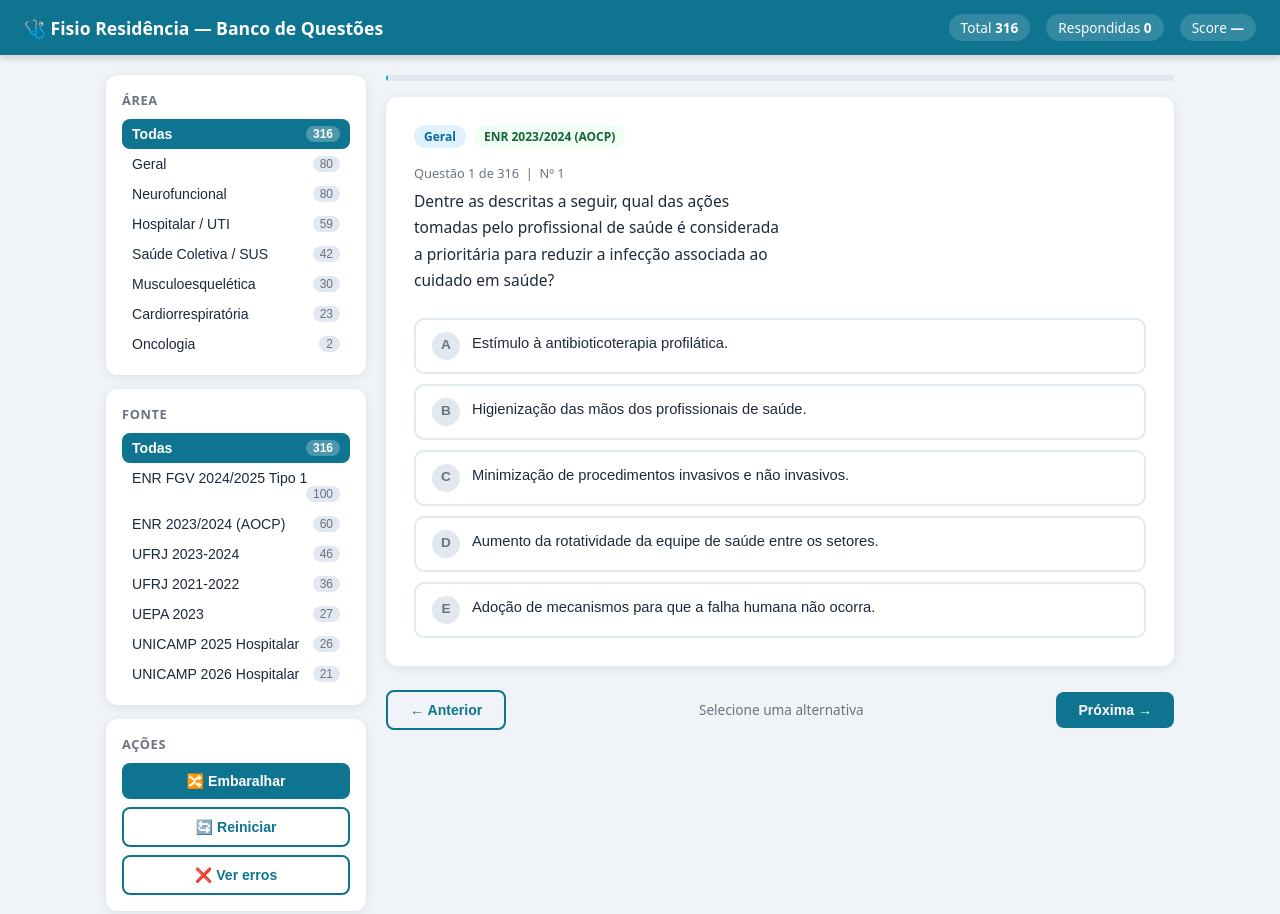
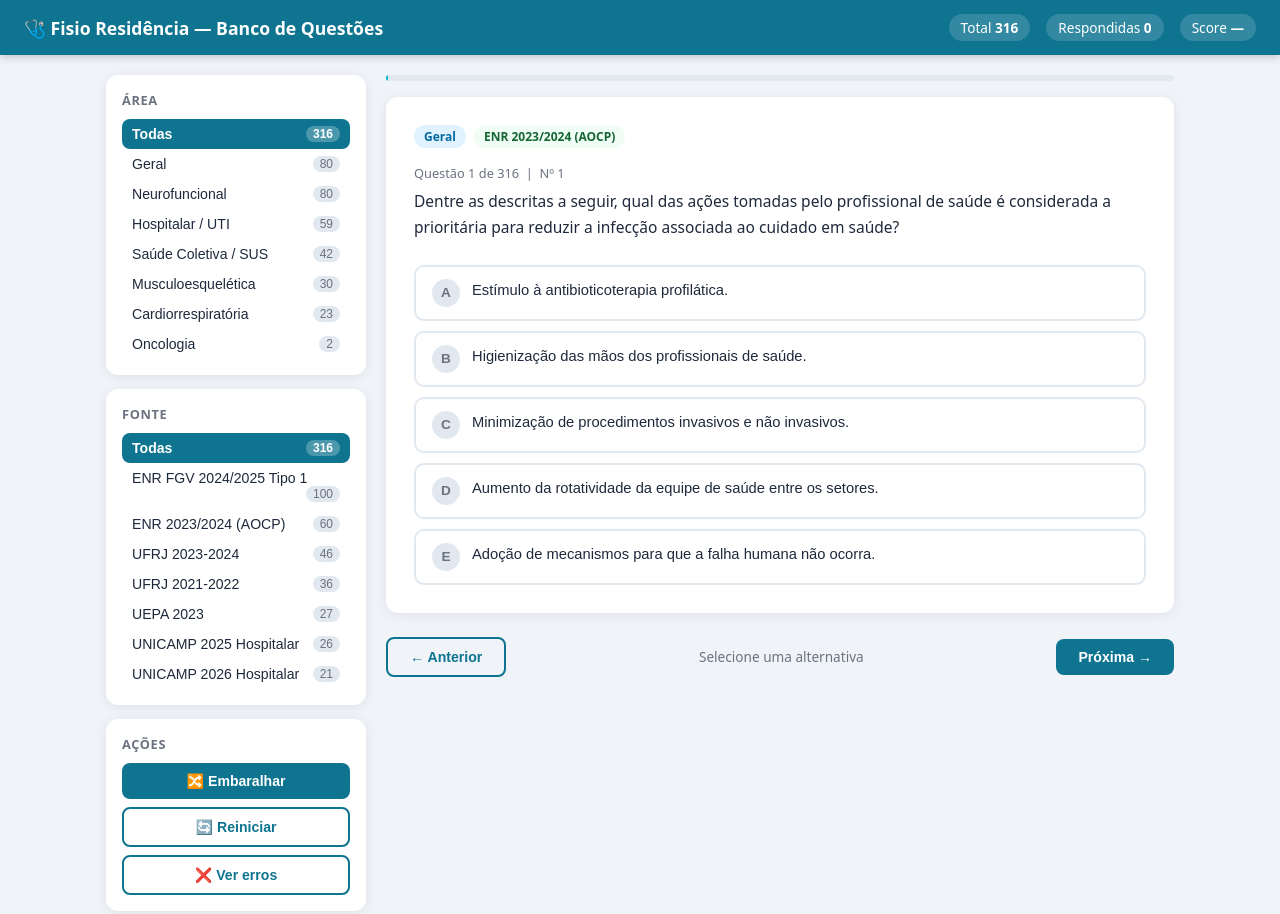
Before and after one commit to vctrsoares/questoes_fisio, a plain HTML site: page index.html in a window 1280 px wide. Shown: the top 914 px of the page. Drawn offline with Linux system fonts and the light colour scheme.

Commit message:
Fix text display: normalize PDF line-break artifacts in questions
- Add norm() JS helper that collapses \n artifacts from PDF column
  extraction into spaces before rendering enunciado and alternativas
- Remove white-space: pre-wrap from .q-text so browser wraps naturally
- Bump SW cache to fisio-quiz-v2 so users get fresh content immediately

Co-Authored-By: Claude Sonnet 4.6 <noreply@anthropic.com>

```diff
--- a/index.html
+++ b/index.html
@@ -121,7 +121,7 @@
   .tag.fonte { background: #f0fdf4; color: #166534; }
 
   .q-num { font-size: .8rem; color: var(--neutral); margin-bottom: 6px; }
-  .q-text { font-size: .97rem; line-height: 1.7; margin-bottom: 24px; white-space: pre-wrap; }
+  .q-text { font-size: .97rem; line-height: 1.7; margin-bottom: 24px; }
 
   .options { display: flex; flex-direction: column; gap: 10px; }
   .option {
@@ -334,7 +334,7 @@ function renderQuestion() {
     return `
       <button class="${cls}" onclick="escolher('${q.id}', '${letra}')" ${respondida ? 'disabled' : ''}>
         <span class="letter">${letra}</span>
-        <span>${q.alternativas[letra]}</span>
+        <span>${norm(q.alternativas[letra])}</span>
       </button>`;
   }).join('');
 
@@ -348,7 +348,7 @@ function renderQuestion() {
         <span class="tag fonte">${q.fonte}</span>
       </div>
       <div class="q-num">Questão ${idx + 1} de ${filtradas.length} &nbsp;|&nbsp; Nº ${q.numero}</div>
-      <div class="q-text">${escHtml(q.enunciado)}</div>
+      <div class="q-text">${norm(q.enunciado)}</div>
       <div class="options">${opcoesHTML}</div>
 
       <div class="gabarito-info ${gabVisible}" id="gabInfo">
@@ -444,6 +444,10 @@ function updateProgress() {
 function escHtml(t) {
   return t.replace(/&/g,'&amp;').replace(/</g,'&lt;').replace(/>/g,'&gt;');
 }
+function norm(t) {
+  // Colapsa quebras de linha do PDF (artefatos de coluna) em espaços
+  return escHtml(t.replace(/\n+/g,' ').replace(/ {2,}/g,' ').trim());
+}
 
 boot();
 </script>
--- a/sw.js
+++ b/sw.js
@@ -1,4 +1,4 @@
-const CACHE = 'fisio-quiz-v1';
+const CACHE = 'fisio-quiz-v2';
 const FILES = ['./', './index.html', './manifest.json', './icon-192.png', './icon-512.png'];
 
 self.addEventListener('install', e => {
```
